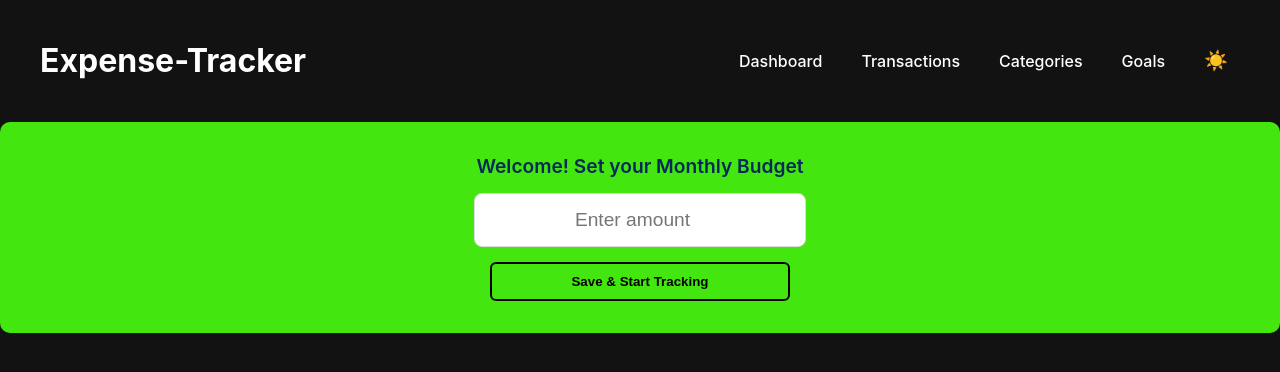
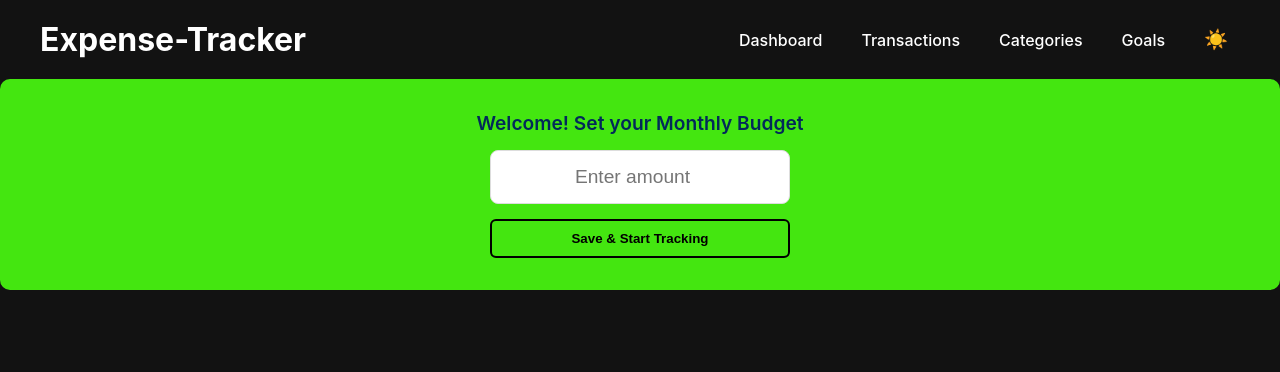
Before and after one commit to SumitSaharawat/React, a React (Vite) app in the folder ExpenseTracker/: page / in a window 1280 px wide. Shown: the top 372 px of the page. Built offline with nearby package versions, Linux system fonts and the light colour scheme.

Commit message:
added transisition to toggle

```diff
--- a/ExpenseTracker/src/App.css
+++ b/ExpenseTracker/src/App.css
@@ -1,10 +1,17 @@
 /* App.css */
-body {
+* {
+  margin: 0;
+  padding: 0;
+  box-sizing: border-box; /* Prevents padding from adding to width/height */
+}
+
+.light-theme{
   margin: 0;
   background-color: white;
   color: #121212;
   font-family: 'Inter', sans-serif;
   min-height: 100vh;
+  overflow: auto;
   transition: background-color 0.4s ease, color 0.4s ease;
 }
 
--- a/ExpenseTracker/src/App.jsx
+++ b/ExpenseTracker/src/App.jsx
@@ -35,7 +35,7 @@ function App() {
 
   return (
     <BrowserRouter>
-      <div className={toggle ? "dark-theme" : ""}>
+      <div className={toggle ? "dark-theme" : "light-theme"}>
         <header className="main-header">
           <h1>Expense-Tracker</h1>
           <nav className="nav-bar">
```
